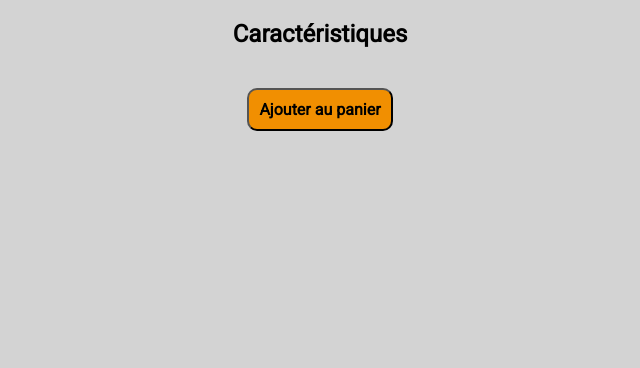
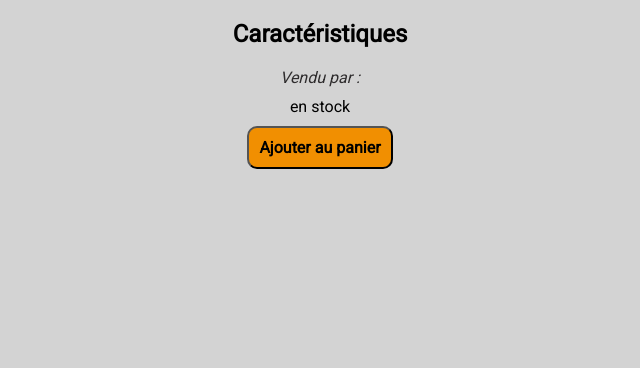
Before and after one commit to Cali-xte/Projet-M2105, a PHP site: page /produit.php?produit=1 in a window 1280 px wide. Shown: the part 90-458 px from the top of the page, without its empty margins (320-960 px from the left). Run offline with PHP 8.4, Linux system fonts and the light colour scheme; data comes from the database, SQL or seed files in the repository.

Commit message:
Update produit.php/css
Ajout des noms des vendeurs et de la quantité du stock

```diff
--- a/produit.css
+++ b/produit.css
@@ -91,6 +91,7 @@ h1{
 .vue {
     display: block;
     text-align: center;
+    margin-bottom: 10px;
 }
 
 .imgprod{
@@ -155,16 +156,27 @@ body{
     background-color: lightgray;
 }
 
+h3 {
+    margin-bottom: 10px;
+}
+
+ul {
+    margin-bottom: 10px;
+}
+
 li {
     padding-top: 5px;
     padding-bottom: 5px;
+}
+
+i {
+    color: var(--couleur5hex);
 }
 
 #ajoutpanier {
     transition: background .1s ease-in;
     background-color: var(--couleur1hex);
     padding: 10px;
-    margin-top: 20px;
     margin-bottom: 20px;
     border-radius: 10px;
     font-size: medium;
--- a/produit.php
+++ b/produit.php
@@ -17,6 +17,8 @@
         $info = $db->query("SELECT * FROM article WHERE refarticle = '$produit'");
         $cat = $db->querySingle("SELECT categorie FROM article WHERE refarticle = '$produit'");
         $prod = $db->query("SELECT * FROM $cat WHERE refarticle = '$produit'");
+        $qte = $db->querySingle("SELECT qte FROM stock WHERE refarticle = '$produit'");
+        $vendeur =  $db->query("SELECT * FROM vendeur WHERE refvendeur IN (SELECT refvendeur FROM stock WHERE refarticle = '$produit')");
 
     ?>
     <header>
@@ -80,8 +82,20 @@
                 }
             ?>
             </ul>
+            <?php
+                echo "<div class='vue'><i>Vendu par :";
+                while ($vend = $vendeur->fetchArray()) {
+                    echo "<br>{$vend['nomvendeur']}";
+                }
+                echo "</i></div>";
+                echo "<div class='vue'>{$qte} en stock</div>";
+            ?>
+            <input type="button" value="Ajouter au panier" id="ajoutpanier" onclick="myFunction()">
 
-                <input type="button" value="Ajouter au panier" id="ajoutpanier" onclick="myFunction()">
+            <?php
+
+            ?>
+
         </div>
 	<div id="snackbar">Ajouté au panier</div>
     </div>
```
